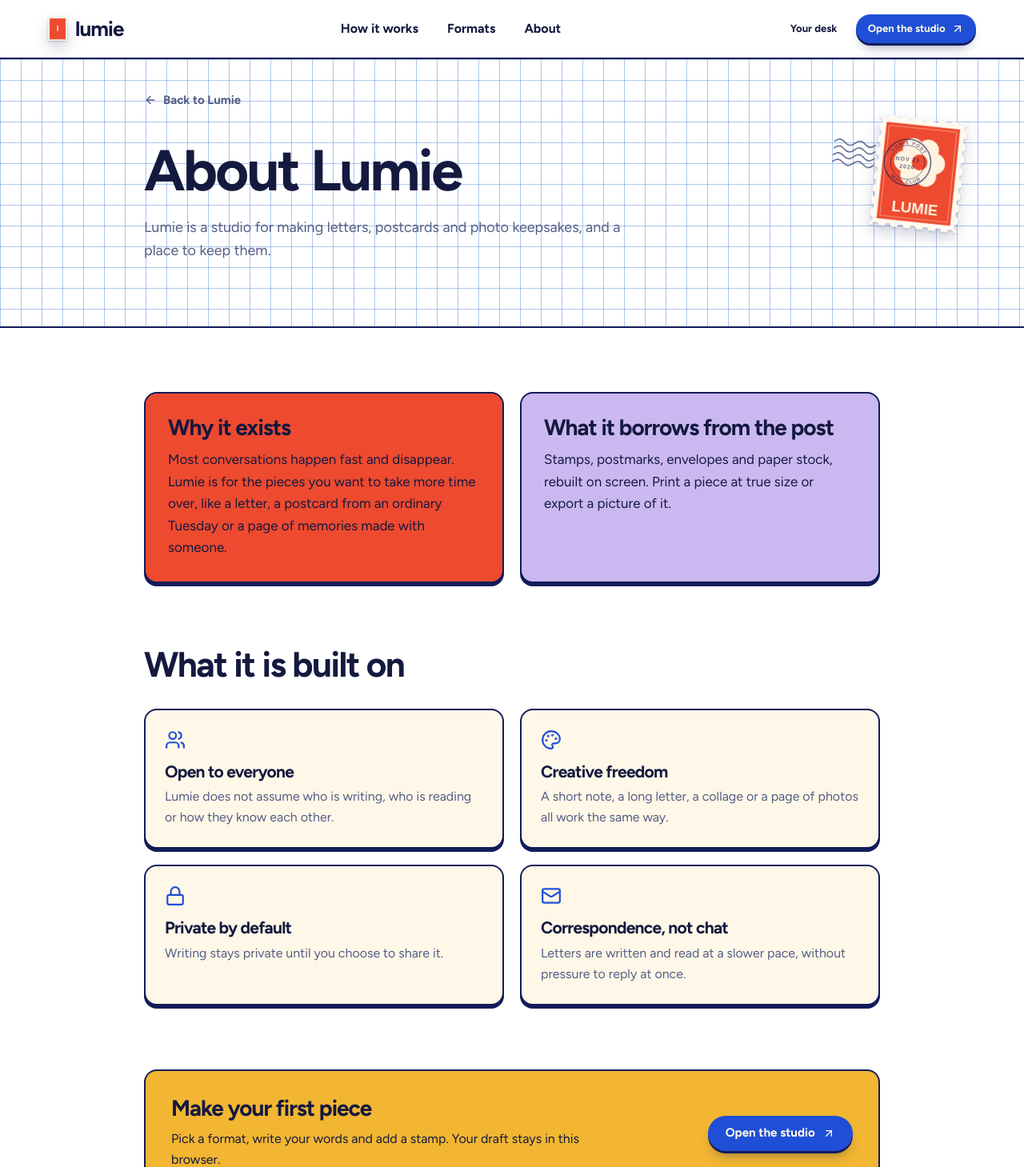
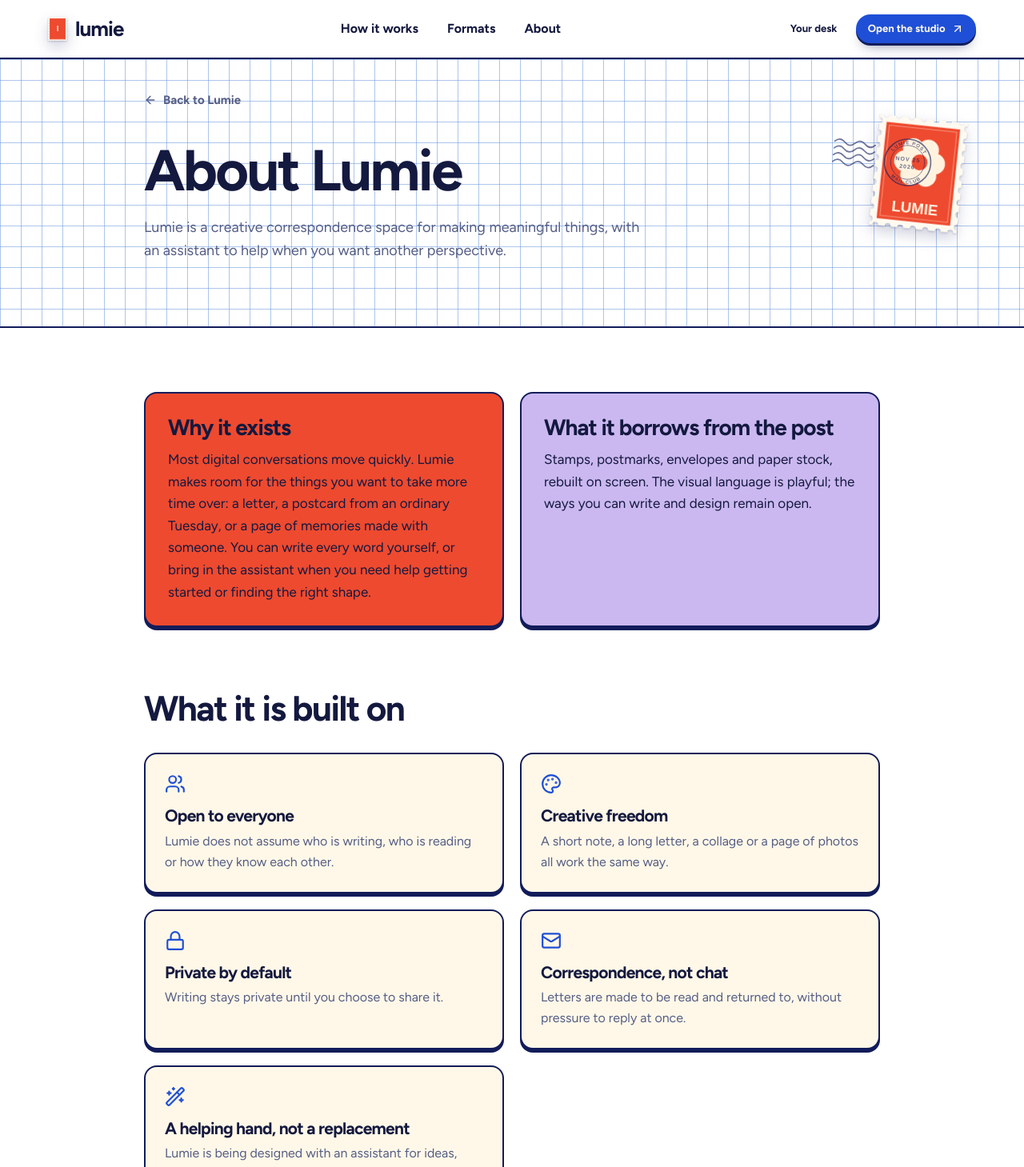
Before and after one commit to Wuraola-Adebisi/Lumie, a React (Vite) app: page /about in a window 1280 px wide. Shown: the top 1459 px of the page at 80% size. Built offline with nearby package versions, Linux system fonts and the light colour scheme; a web font is replaced by a local one.

Commit message:
Add AI assistant preview and update product copy

```diff
--- a/src/pages/AboutPage.tsx
+++ b/src/pages/AboutPage.tsx
@@ -1,4 +1,4 @@
-import { ArrowUpRight, Lock, Mail, Palette, Users } from 'lucide-react'
+import { ArrowUpRight, Lock, Mail, Palette, Users, WandSparkles } from 'lucide-react'
 import { Link } from 'react-router-dom'
 import PublicPageLayout from '../components/marketing/PublicPageLayout'
 
@@ -7,15 +7,16 @@ const principles = [
   { icon: Users, t: 'Open to everyone', p: 'Lumie does not assume who is writing, who is reading or how they know each other.' },
   { icon: Palette, t: 'Creative freedom', p: 'A short note, a long letter, a collage or a page of photos all work the same way.' },
   { icon: Lock, t: 'Private by default', p: 'Writing stays private until you choose to share it.' },
-  { icon: Mail, t: 'Correspondence, not chat', p: 'Letters are written and read at a slower pace, without pressure to reply at once.' },
+  { icon: Mail, t: 'Correspondence, not chat', p: 'Letters are made to be read and returned to, without pressure to reply at once.' },
+  { icon: WandSparkles, t: 'A helping hand, not a replacement', p: 'Lumie is being designed with an assistant for ideas, phrasing and creative direction. Your words and decisions stay yours.' },
 ]
 
 export default function AboutPage() {
   return (
-    <PublicPageLayout title="About Lumie" intro="Lumie is a studio for making letters, postcards and photo keepsakes, and a place to keep them.">
+    <PublicPageLayout title="About Lumie" intro="Lumie is a creative correspondence space for making meaningful things, with an assistant to help when you want another perspective.">
       <section className="grid gap-5 md:grid-cols-2">
-        <div className={`${cards} bg-tomato`}><h2 className="display text-[28px]">Why it exists</h2><p className="mt-3 text-[17px] leading-relaxed">Most conversations happen fast and disappear. Lumie is for the pieces you want to take more time over, like a letter, a postcard from an ordinary Tuesday or a page of memories made with someone.</p></div>
-        <div className={`${cards} bg-lilac`}><h2 className="display text-[28px]">What it borrows from the post</h2><p className="mt-3 text-[17px] leading-relaxed">Stamps, postmarks, envelopes and paper stock, rebuilt on screen. Print a piece at true size or export a picture of it.</p></div>
+        <div className={`${cards} bg-tomato`}><h2 className="display text-[28px]">Why it exists</h2><p className="mt-3 text-[17px] leading-relaxed">Most digital conversations move quickly. Lumie makes room for the things you want to take more time over: a letter, a postcard from an ordinary Tuesday, or a page of memories made with someone. You can write every word yourself, or bring in the assistant when you need help getting started or finding the right shape.</p></div>
+        <div className={`${cards} bg-lilac`}><h2 className="display text-[28px]">What it borrows from the post</h2><p className="mt-3 text-[17px] leading-relaxed">Stamps, postmarks, envelopes and paper stock, rebuilt on screen. The visual language is playful; the ways you can write and design remain open.</p></div>
       </section>
       <section className="mt-20">
         <h2 className="display text-[clamp(30px,4vw,44px)]">What it is built on</h2>
@@ -26,7 +27,7 @@ export default function AboutPage() {
       <section className="mt-20 rounded-2xl border-2 border-navy bg-saffron p-8 shadow-[0_4px_0_#121c5a] md:flex md:items-center md:justify-between md:gap-10">
         <div className="max-w-[560px]">
           <h2 className="display text-[28px]">Make your first piece</h2>
-          <p className="mt-3 text-[16px] leading-relaxed">Pick a format, write your words and add a stamp. Your draft stays in this browser.</p>
+          <p className="mt-3 text-[16px] leading-relaxed">Choose a format, write in your own voice and make the page yours. Try the assistant preview if you want a little help.</p>
         </div>
         <Link className="btn btn-primary mt-6 md:mt-0" to="/app/create">Open the studio <ArrowUpRight size={16} /></Link>
       </section>
```
